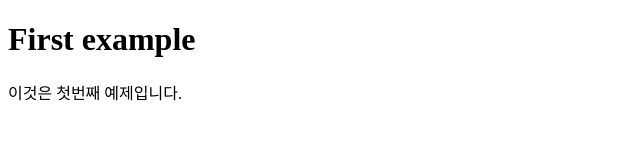
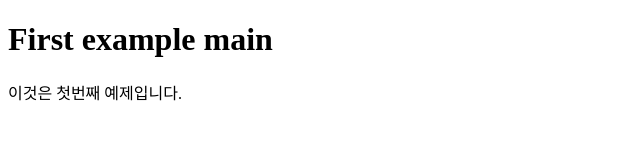
Before and after one commit to hoonie-dvp/firstexample, a plain HTML site: page index.html in a window 1280 px wide. Shown: the whole page, without its empty margins (0-640 px from the left). Drawn offline with Linux system fonts and the light colour scheme.

```diff
--- a/index.html
+++ b/index.html
@@ -6,7 +6,7 @@
     <title>Document</title>
 </head>
 <body>
-    <h1>First example</h1>
+    <h1>First example main</h1>
     <div>이것은 첫번째 예제입니다.</div>
 </body>
 </html>
```
